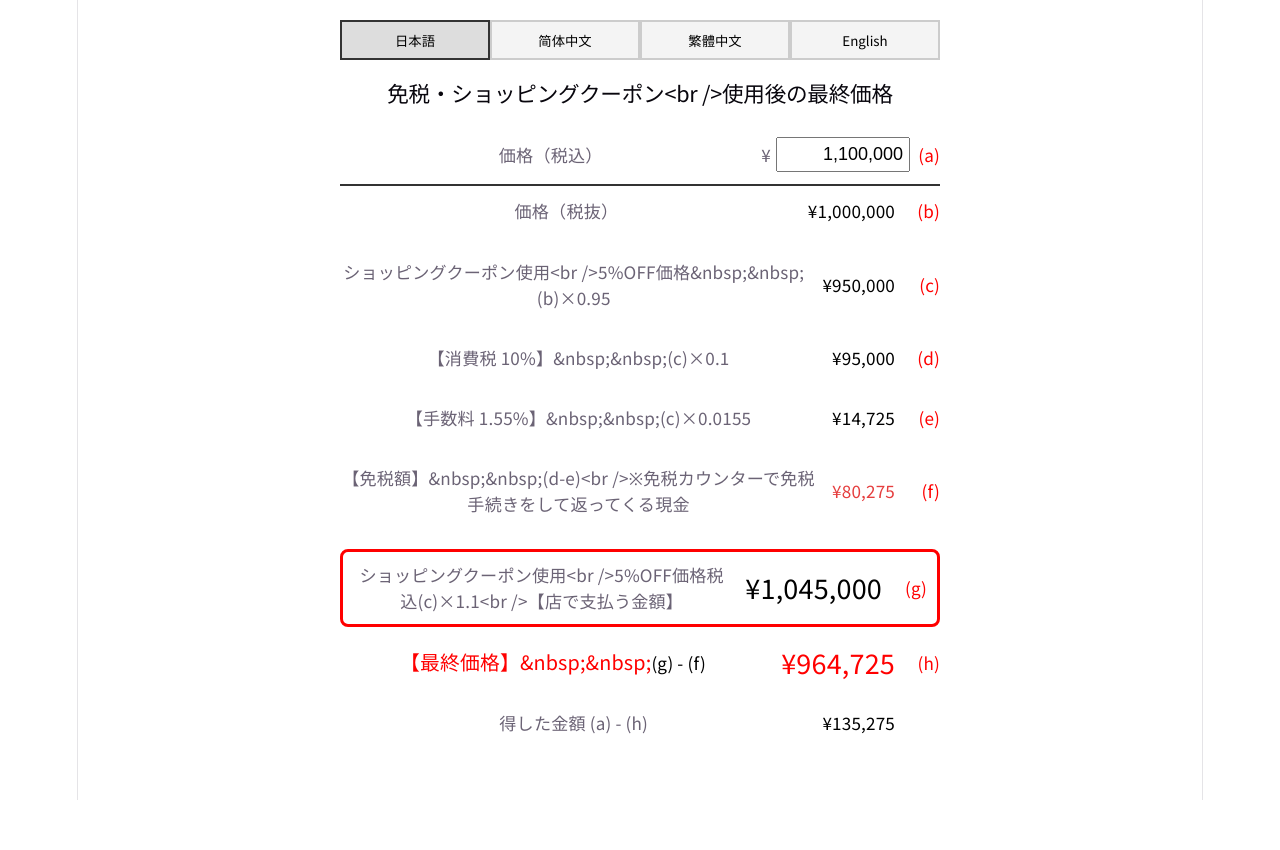
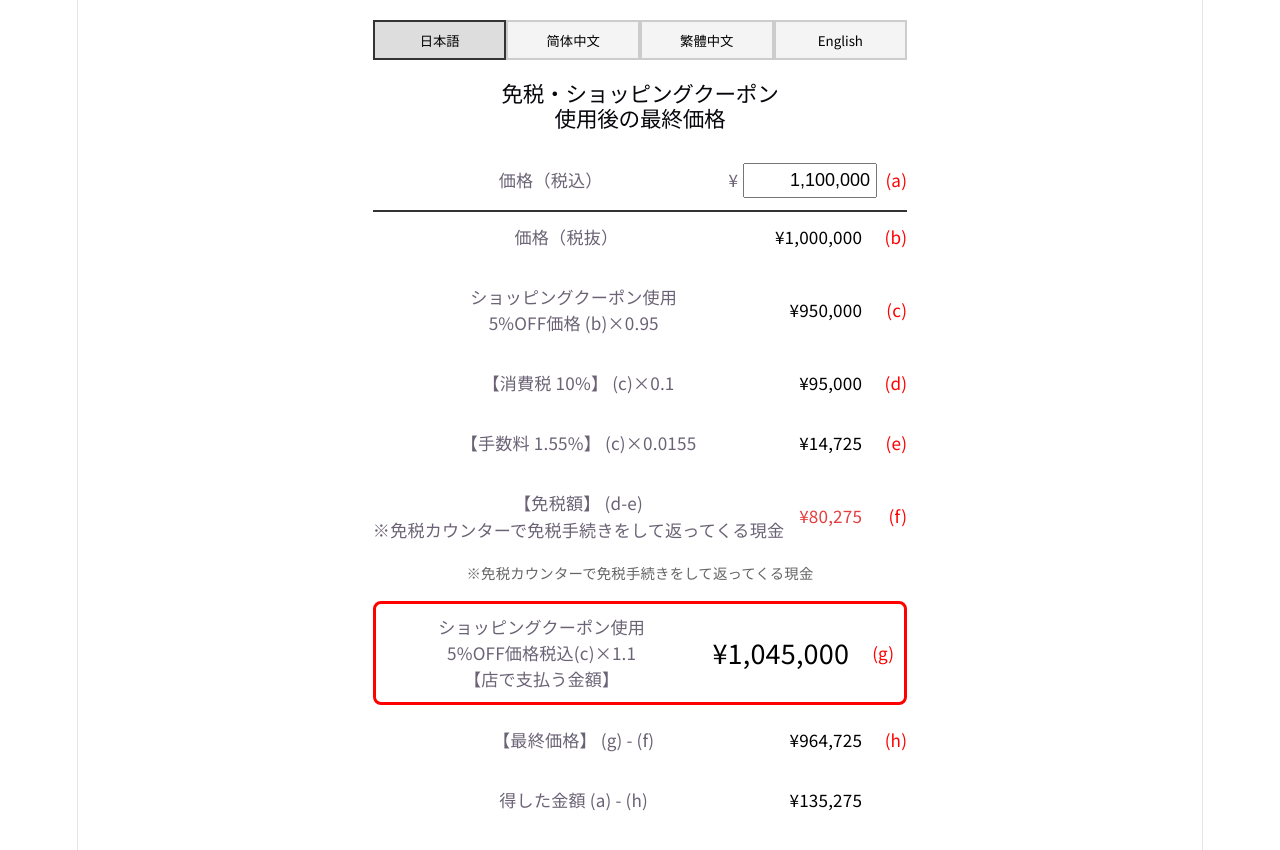
Before and after one commit to YUYANO0o0/tax-calc, a React (Vite) app: page / in a window 1280 px wide. Shown: the top 850 px of the page. Before the commit the page ends 800 px from the top, so only its background shows below. Built offline with nearby package versions, Linux system fonts and the light colour scheme.

Commit message:
レイアウトと改行を修正

```diff
--- a/src/App.tsx
+++ b/src/App.tsx
@@ -30,30 +30,34 @@ function App() {
 
   const labels: Record<Lang, { title: string, items: string[], refundDesc: string }> = {
     ja: {
-      title: "免税・ショッピングクーポン<br />使用後の最終価格", // 改行追加
+      title: "免税・ショッピングクーポン\n使用後の最終価格",
       items: [
         "価格（税込）",
         "価格（税抜）",
-        "ショッピングクーポン使用<br />5%OFF価格&nbsp;&nbsp;(b)×0.95",
-        "【消費税 10%】&nbsp;&nbsp;(c)×0.1",
-        "【手数料 1.55%】&nbsp;&nbsp;(c)×0.0155",
-        "【免税額】&nbsp;&nbsp;(d-e)<br />※免税カウンターで免税手続きをして返ってくる現金",
-        "ショッピングクーポン使用<br />5%OFF価格税込(c)×1.1<br />【店で支払う金額】",
-        "【最終価格】&nbsp;&nbsp;(g) - (f)",
+        "ショッピングクーポン使用\n5%OFF価格 (b)×0.95",
+        "【消費税 10%】 (c)×0.1",
+        "【手数料 1.55%】 (c)×0.0155",
+        "【免税額】 (d-e)\n※免税カウンターで免税手続きをして返ってくる現金",
+        "ショッピングクーポン使用\n5%OFF価格税込(c)×1.1\n【店で支払う金額】",
+        "【最終価格】 (g) - (f)",
         "得した金額 (a) - (h)"
       ],
+      refundDesc: "※免税カウンターで免税手続きをして返ってくる現金"
     },
     'zh-CN': {
       title: "免税/购物优惠券使用后的最终价格",
-      items: ["价格（含税）", "价格（不含税）", "购物优惠券使用 5%OFF价格 (b)×0.95", "【消费税 10%】&nbsp;&nbsp;(c)×0.1", "【手续费 1.55%】&nbsp;&nbsp;(c)×0.0155", "【免税额】&nbsp;&nbsp;(d-e)<br />※在退税柜台办理免税手续后退回的现金 ", "购物优惠券使用5%OFF含税价格(c)×1.1<br />【店內应付金额】", "【最终价格】&nbsp;&nbsp;(g) - (f)", "【省下金额】　(a) - (h)"],
+      items: ["价格（含税）", "价格（不含税）", "购物优惠券使用\n5%OFF价格 (b)×0.95", "【消费税 10%】 (c)×0.1", "【手续费 1.55%】 (c)×0.0155", "【免税额】 (d-e)", "购物优惠券使用5%OFF含税价格(c)×1.1\n【店內应付金额】", "【最终价格】 (g) - (f)", "【省下金额】 (a) - (h)"],
+      refundDesc: "※在退税柜台办理免税手续后退回的现金"
     },
     'zh-TW': {
       title: "免稅/購物優惠券使用後的最終價格",
-      items: ["價格（含稅）", "價格（不含稅）", "購物優惠券使用 5%OFF價格 (b)×0.95", "【消費稅 10%】&nbsp;&nbsp;(c)×0.1", "【手續稅 1.55%】&nbsp;&nbsp;(c)×0.0155", "【免稅額】&nbsp;&nbsp;(d-e)<br />※在退稅櫃檯辦理免稅手續後退回的現金 ", "購物優惠券使用5%OFF含稅價格(c)×1.1<br />【店內应付金额】", "【最終價格】&nbsp;&nbsp;(g) - (f)", "【省下金额】&nbsp;&nbsp;(a) - (h)"],
+      items: ["價格（含稅）", "價格（不含稅）", "購物優惠券使用\n5%OFF價格 (b)×0.95", "【消費稅 10%】 (c)×0.1", "【手續稅 1.55%】 (c)×0.0155", "【免稅額】 (d-e)", "購物優惠券使用5%OFF含稅價格(c)×1.1\n【店內应付金额】", "【最終價格】 (g) - (f)", "【省下金额】 (a) - (h)"],
+      refundDesc: "※在退稅櫃檯辦理免稅手續後退回的現金"
     },
     en: {
       title: "Final Price After Tax Exemption & Shopping Coupon",
-      items: ["Price (Tax Incl.)", "Price (Tax Excl.)", "5% OFF Price with Coupon (b)×0.95", "【Consumption Tax 10%】 (c)×0.1", "【Service Fee 1.55%】 (c)×0.0155", "【Tax Refund Amount】&nbsp;&nbsp;(d-e)<br />※The tax refund received after completing the tax-free procedure at the counter.", "5% OFF Price (Tax Incl)<br />【 Amount due at the store 】", "【Final Price】&nbsp;&nbsp;(g)-(f)", "【Amount Saved】&nbsp;&nbsp;(a)-(h)"],
+      items: ["Price (Tax Incl.)", "Price (Tax Excl.)", "5% OFF Price with Coupon\n(b)×0.95", "【Consumption Tax 10%】 (c)×0.1", "【Service Fee 1.55%】 (c)×0.0155", "【Tax Refund Amount】 (d-e)", "5% OFF Price (Tax Incl)\n【 Amount due at the store 】", "【Final Price】 (g)-(f)", "【Amount Saved】 (a)-(h)"],
+      refundDesc: "※The tax refund received after completing the tax-free procedure at the counter."
     }
   };
 
@@ -61,25 +65,6 @@ function App() {
   const RedCode = ({ code }: { code: string }) => <span style={{ color: 'red', width: '30px', textAlign: 'right', flexShrink: 0, alignSelf: 'center' }}>{code}</span>;
 
   const Row = ({ label, value, code, bold = false, highlight = false, isRefund = false, emphasize = false, finalPrice = false }: any) => {
-    const parts = typeof label === 'string' ? label.split('\n') : [label];
-
-    const renderLabel = (part: string) => {
-        if (finalPrice) {
-            const bracketIndex = part.search(/[\(（]/);
-            if (bracketIndex > 0) {
-                const textPart = part.substring(0, bracketIndex);
-                const codePart = part.substring(bracketIndex);
-                return (
-                    <>
-                        <span style={{ fontWeight: 'bold', fontSize: '1.1rem', color: 'red' }}>{textPart}</span>
-                        <span style={{ fontWeight: 'normal', fontSize: '0.95rem', color: '#000' }}>{codePart}</span>
-                    </>
-                );
-            }
-        }
-        return part;
-    };
-
     return (
       <div style={{ paddingBottom: '10px' }}>
         <div style={{
@@ -88,19 +73,16 @@ function App() {
           alignItems: 'center',
           padding: emphasize ? '10px' : '12px 0',
           borderBottom: emphasize ? 'none' : '1px solid #eee',
-          border: emphasize ? '3px solid red' : 'none', // 赤い太枠
+          border: emphasize ? '3px solid red' : 'none',
           borderRadius: emphasize ? '8px' : '0px'
         }}>
-          <span style={{ flex: 1, paddingRight: '15px', textAlign: 'center' }}>
-            {parts.map((part: string, i: number) => (
-              <span key={i} style={{
-                display: 'block',
-                fontSize: (emphasize && i === 1) ? '1.1rem' : '0.95rem',
-                fontWeight: ((emphasize && i === 1) || bold) ? 'bold' : 'normal'
-              }}>
-                {finalPrice ? renderLabel(part) : part}
-              </span>
-            ))}
+          <span style={{
+            flex: 1,
+            paddingRight: '15px',
+            textAlign: 'center',
+            whiteSpace: 'pre-wrap' // ここが重要：改行とスペースを有効にする
+          }}>
+            <span style={{ fontWeight: bold ? 'bold' : 'normal' }}>{label}</span>
           </span>
           <div style={{ display: 'flex', alignItems: 'center', flexShrink: 0 }}>
             <span style={{
@@ -121,7 +103,6 @@ function App() {
 
   return (
     <div style={{ padding: '20px', maxWidth: '600px', margin: '0 auto', fontFamily: "'Noto Sans SC', 'Noto Sans JP', sans-serif" }}>
-      {/* 言語切り替えボタンエリア */}
       <div style={{ display: 'flex', gap: '0px', marginBottom: '20px', width: '100%' }}>
         {[
           { id: 'ja', label: '日本語' },
@@ -133,19 +114,10 @@ function App() {
             key={item.id}
             onClick={() => setLang(item.id as Lang)}
             style={{
-              flex: '1 1 25%',
-              height: '40px',
-              cursor: 'pointer',
+              flex: '1 1 25%', height: '40px', cursor: 'pointer',
               backgroundColor: lang === item.id ? '#ddd' : '#f4f4f4',
-              border: '2px solid',
-              borderColor: lang === item.id ? '#333' : '#ccc',
-              boxSizing: 'border-box',
-              fontWeight: 'bold',
-              whiteSpace: 'nowrap',
-              margin: '0',
-              display: 'flex',
-              alignItems: 'center',
-              justifyContent: 'center'
+              border: '2px solid', borderColor: lang === item.id ? '#333' : '#ccc',
+              fontWeight: 'bold', whiteSpace: 'nowrap'
             }}
           >
             {item.label}
@@ -153,7 +125,7 @@ function App() {
         ))}
       </div>
 
-      <h2 style={{ fontSize: '1.2rem', textAlign: 'center', marginBottom: '20px', whiteSpace: 'pre-line' }}>{current.title}</h2>
+      <h2 style={{ fontSize: '1.2rem', textAlign: 'center', marginBottom: '20px', whiteSpace: 'pre-wrap' }}>{current.title}</h2>
 
       <div style={{ fontSize: '0.95rem' }}>
         <div style={{ display: 'flex', justifyContent: 'space-between', padding: '12px 0', borderBottom: '2px solid #333', alignItems: 'center' }}>
@@ -171,7 +143,7 @@ function App() {
         <Row label={current.items[4]} value={result.e} code="(e)" />
         <Row label={current.items[5]} value={result.f} code="(f)" highlight={true} isRefund={true} />
         <Row label={current.items[6]} value={result.g} code="(g)" emphasize={true} />
-        <Row label={current.items[7]} value={result.h} code="(h)" finalPrice={true} />
+        <Row label={current.items[7]} value={result.h} code="(h)" bold={true} />
         <Row label={current.items[8]} value={result.saved} code="" />
       </div>
     </div>
```
